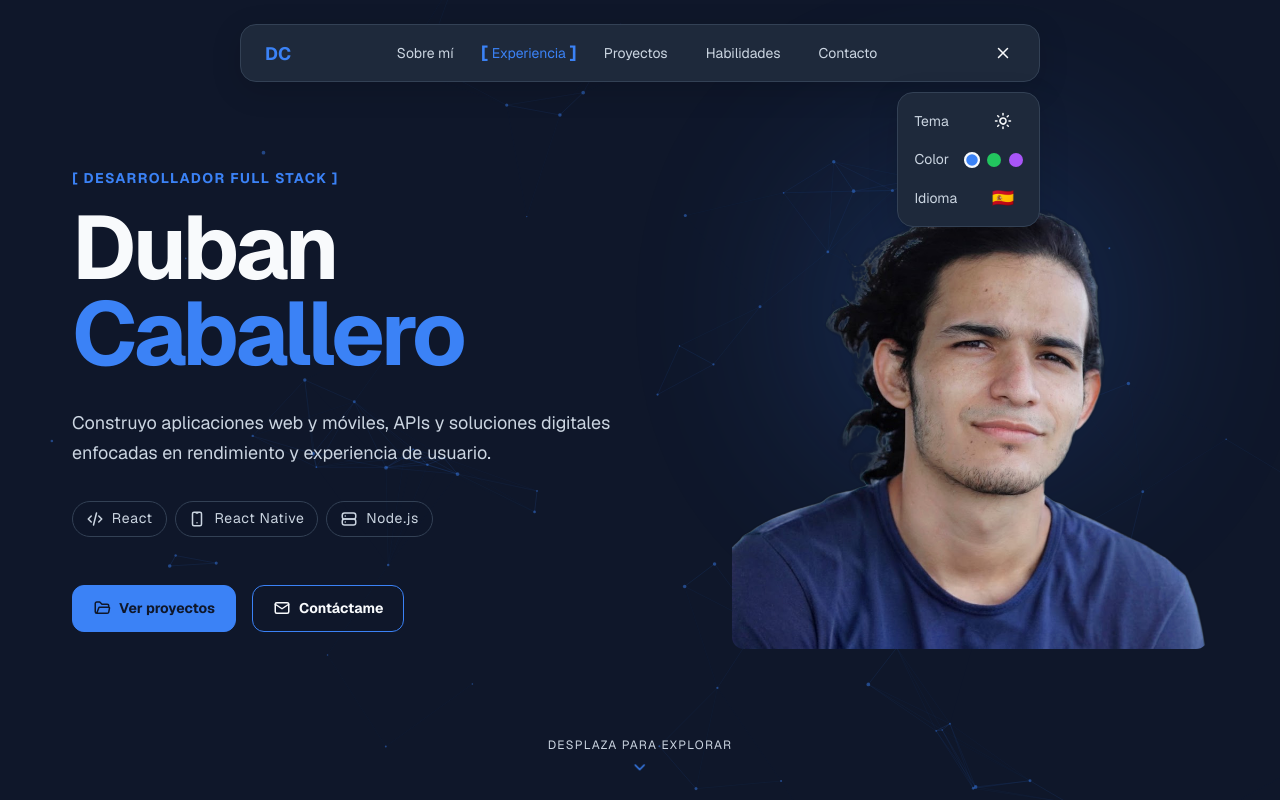
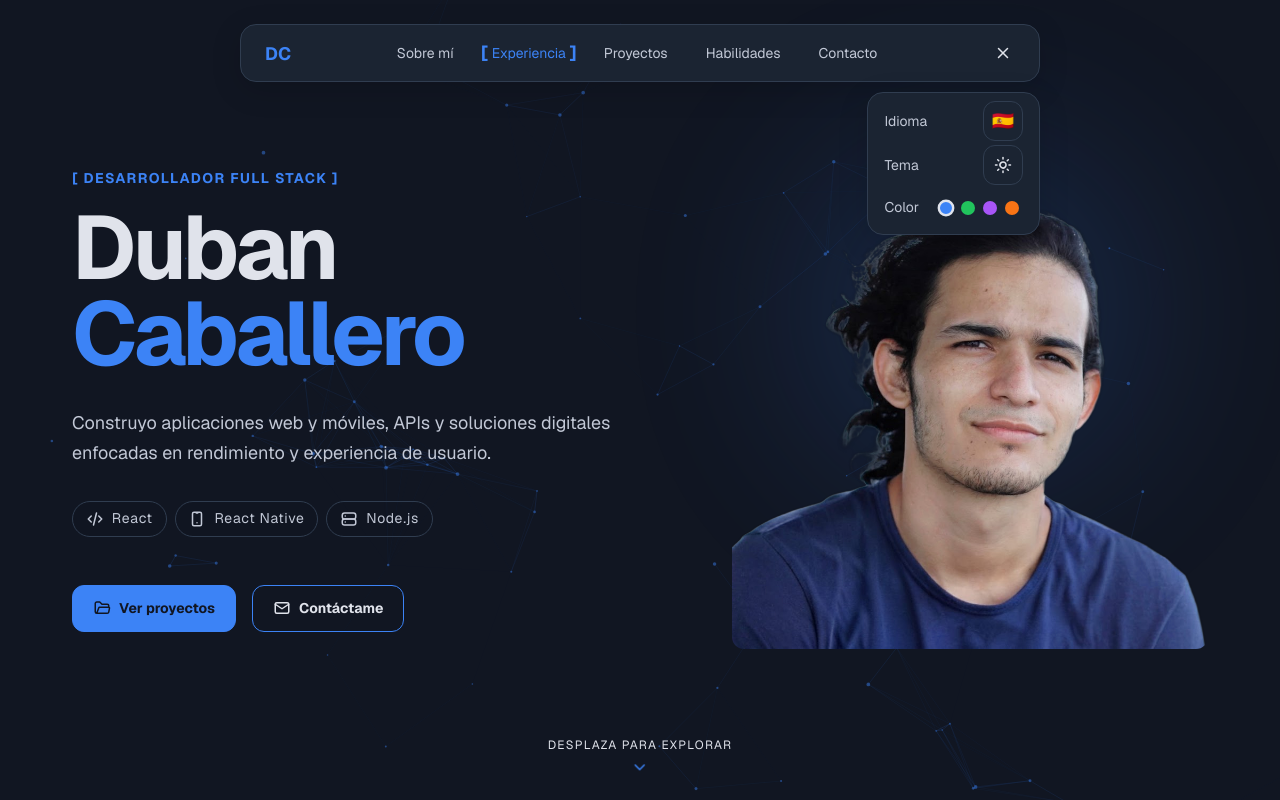
Before and after one commit to dknightdev/fullstack-showcase, a React (Vite) app in the folder apps/web/: page / in a window 1280 px wide. Both pictures are taken after a click on the button 1002 px from the left and 53 px from the top of the page. Shown: the top 800 px of the page. Built offline with nearby package versions, Linux system fonts and the light colour scheme.

Commit message:
Paleta de colores y arreglo de preferences

```diff
--- a/apps/web/src/components/layout/Navbar/Preferences/Preferences.module.css
+++ b/apps/web/src/components/layout/Navbar/Preferences/Preferences.module.css
@@ -1,7 +1,7 @@
 .container {
 	display: flex;
 	flex-direction: column;
-	gap: var(--spacing-sm);
+	gap: var(--spacing-xs);
 }
 
 .row {
@@ -9,6 +9,15 @@
 	align-items: center;
 	justify-content: space-between;
 	gap: var(--spacing-md);
+}
+
+.row:not(.colorRow) button,
+.row:not(.colorRow) a {
+	border: 1px solid var(--color-border);
+}
+
+.colorRow {
+	padding-block: var(--spacing-sm);
 }
 
 .label {
@@ -28,6 +37,7 @@
 	display: flex;
 	align-items: center;
 	gap: var(--spacing-sm);
+	padding-inline: var(--spacing-xs);
 }
 
 .accent {
@@ -45,22 +55,26 @@
 }
 
 .accent:hover {
-	transform: scale(1.15);
+	transform: scale(1.2);
 }
 
 .accent.active {
 	border-color: var(--color-text);
-	transform: scale(1.15);
+	transform: scale(1.2);
 }
 
 .blue {
-	background-color: #3b82f6;
+	background-color: var(--blue);
 }
 
 .green {
-	background-color: #22c55e;
+	background-color: var(--green);
 }
 
 .purple {
-	background-color: #a855f7;
+	background-color: var(--purple);
 }
+
+.orange {
+	background-color: var(--orange);
+}
--- a/apps/web/src/components/layout/Navbar/Preferences/Preferences.tsx
+++ b/apps/web/src/components/layout/Navbar/Preferences/Preferences.tsx
@@ -19,6 +19,21 @@ const Preferences = () => {
 	return (
 		<div className={styles.container}>
 			<div className={styles.row}>
+				<span className={styles.label}>{t('preferences.language')}</span>
+				<Button
+					variant='icon'
+					onClick={() => setLanguage(language === 'es' ? 'en' : 'es')}
+					aria-label={t(language === 'es' ? 'preferences.switchToEnglish' : 'preferences.switchToSpanish')}
+					aria-pressed={language === 'en'}
+					title={t(language === 'es' ? 'preferences.switchToEnglish' : 'preferences.switchToSpanish')}
+				>
+					<span className={styles.languageFlag} aria-hidden='true'>
+						{language === 'es' ? '🇪🇸' : '🇺🇸'}
+					</span>
+				</Button>
+			</div>
+
+			<div className={styles.row}>
 				<span className={styles.label}>{t('preferences.theme')}</span>
 				<Button
 					variant='icon'
@@ -29,7 +44,7 @@ const Preferences = () => {
 				</Button>
 			</div>
 
-			<div className={styles.row}>
+			<div className={`${styles.row} ${styles.colorRow}`}>
 				<span className={styles.label}>{t('preferences.color')}</span>
 				<div className={styles.accents}>
 					<button
@@ -52,22 +67,14 @@ const Preferences = () => {
 						onClick={() => setAccent('purple')}
 						aria-label={t('preferences.purpleAccent')}
 					/>
+
+					<button
+						type='button'
+						className={`${styles.accent} ${styles.orange} ${accent === 'orange' ? styles.active : ''}`}
+						onClick={() => setAccent('orange')}
+						aria-label={t('preferences.orangeAccent')}
+					/>
 				</div>
-			</div>
-
-			<div className={styles.row}>
-				<span className={styles.label}>{t('preferences.language')}</span>
-				<Button
-					variant='icon'
-					onClick={() => setLanguage(language === 'es' ? 'en' : 'es')}
-					aria-label={t(language === 'es' ? 'preferences.switchToEnglish' : 'preferences.switchToSpanish')}
-					aria-pressed={language === 'en'}
-					title={t(language === 'es' ? 'preferences.switchToEnglish' : 'preferences.switchToSpanish')}
-				>
-					<span className={styles.languageFlag} aria-hidden='true'>
-						{language === 'es' ? '🇪🇸' : '🇺🇸'}
-					</span>
-				</Button>
 			</div>
 		</div>
 	)
--- a/apps/web/src/components/layout/ScrollBackground/ScrollBackground.tsx
+++ b/apps/web/src/components/layout/ScrollBackground/ScrollBackground.tsx
@@ -13,7 +13,7 @@ type Particle = {
 	radius: number
 }
 
-const MAX_PARTICLES = 85
+const MAX_PARTICLES = 90
 const MAX_PARTICLES_MOBILE = 50
 const CONNECTION_DISTANCE = 130
 const CONNECTION_DISTANCE_MOBILE = 100
--- a/apps/web/src/components/sections/Hero/Hero.module.css
+++ b/apps/web/src/components/sections/Hero/Hero.module.css
@@ -134,7 +134,7 @@ h1 span {
 	transform: translateX(-50%);
 	opacity: 1;
 
-	color: var(--color-text-soft);
+	color: var(--color-text);
 
 	transition:
 		opacity var(--transition-normal),
--- a/apps/web/src/components/sections/Projects/Projects.module.css
+++ b/apps/web/src/components/sections/Projects/Projects.module.css
@@ -154,11 +154,13 @@
 	display: flex;
 	flex-direction: column;
 	overflow: hidden;
+	border: 1px solid var(--color-border);
 	border-radius: var(--border-radius-lg);
 	background-color: var(--color-surface);
 
 	transition:
-		background-color var(--transition-normal);
+		background-color var(--transition-normal),
+		border-color var(--transition-normal);
 }
 
 .websiteImage {
--- a/apps/web/src/components/ui/Button/Button.module.css
+++ b/apps/web/src/components/ui/Button/Button.module.css
@@ -15,11 +15,13 @@
 	border-radius: var(--border-radius-md);
 	font-size: var(--font-size-sm);
 	font-weight: var(--font-weight-bold);
+	box-shadow: none;
 
 	transition:
 		background-color var(--transition-normal),
 		color var(--transition-normal),
-		border-color var(--transition-normal);
+		border-color var(--transition-normal),
+		box-shadow var(--transition-normal);
 }
 
 .primary {
@@ -30,6 +32,7 @@
 .primary:hover {
 	background-color: var(--color-primary-hover);
 	border-color: var(--color-primary-hover);
+	box-shadow: var(--shadow-sm-primary);
 }
 
 .secondary {
@@ -40,6 +43,7 @@
 .secondary:hover {
 	background-color: var(--color-surface);
 	color: var(--color-primary);
+	box-shadow: var(--shadow-sm-primary);
 }
 
 .tertiary {
@@ -51,9 +55,11 @@
 	font: inherit;
 	font-size: var(--font-size-sm);
 	font-weight: var(--font-weight-bold);
+	text-shadow: none;
 
 	transition:
-		color var(--transition-normal);
+		color var(--transition-normal),
+		text-shadow var(--transition-normal);
 }
 
 .tertiary svg {
@@ -65,6 +71,7 @@
 
 .tertiary:hover {
 	color: var(--color-primary);
+	text-shadow: var(--shadow-sm-primary);
 }
 
 .icon {
--- a/apps/web/src/components/ui/ImageGallery/ImageGallery.module.css
+++ b/apps/web/src/components/ui/ImageGallery/ImageGallery.module.css
@@ -51,8 +51,8 @@
 
 .preview .image {
 	overflow-x: hidden;
-	opacity: var(--gallery-preview-opacity, 0.9);
-	filter: var(--gallery-preview-filter, saturate(0.9) brightness(0.9));
+	opacity: var(--gallery-preview-opacity, 0.85);
+	filter: var(--gallery-preview-filter, saturate(0.85) brightness(0.85));
 
 	transition:
 		opacity var(--transition-normal),
--- a/apps/web/src/components/ui/Modal/Modal.module.css
+++ b/apps/web/src/components/ui/Modal/Modal.module.css
@@ -23,7 +23,7 @@
 	border: 1px solid var(--color-border);
 	border-radius: var(--border-radius-lg);
 	background-color: var(--color-surface);
-	box-shadow: var(--shadow-lg);
+	box-shadow: var(--shadow-md);
 
 	transition:
 		background-color var(--transition-normal),
--- a/apps/web/src/stores/preferencesStore.ts
+++ b/apps/web/src/stores/preferencesStore.ts
@@ -3,7 +3,7 @@ import { persist } from 'zustand/middleware'
 
 type Theme = 'dark' | 'light'
 
-type Accent = 'blue' | 'green' | 'purple'
+type Accent = 'blue' | 'green' | 'purple' | 'orange'
 
 type Language = 'es' | 'en'
 
--- a/apps/web/src/styles/globals.css
+++ b/apps/web/src/styles/globals.css
@@ -44,40 +44,58 @@
 	--border-radius-full: 999px;
 
 	/** Colors */
-	--color-background: #0f172a;
-	--color-surface: #1e293b;
-	--color-text: #f8fafc;
-	--color-text-soft: #cbd5e1;
+	--blue: hsl(217, 91%, 60%);
+	--green: hsl(142, 71%, 45%);
+	--purple: hsl(271, 91%, 65%);
+	--orange: hsl(25, 95%, 53%);
 
-	--color-primary: #3b82f6;
-	--color-primary-hover: #60a5fa;
 
-	--color-border: #334155;
+	--color-background: hsl(222, 35%, 10%);
+	--color-surface: hsl(217, 30%, 15%);
+	--color-border: hsl(215, 25%, 25%);
+	--color-text: hsl(222, 20%, 90%);
+	--color-text-soft: hsl(222, 20%, 80%);
+
+	--color-primary: var(--blue);
+	--color-primary-hover: color-mix(
+		in srgb,
+		var(--color-primary),
+		white 12%
+	);
+	--color-primary-transparent: color-mix(
+		in srgb,
+		var(--color-primary),
+		transparent 65%
+	);
+
 
 	/** Effects */
 	--shadow-sm: 0 2px 8px rgb(0 0 0 / 10%);
 	--shadow-md: 0 8px 30px rgb(0 0 0 / 15%);
+	--shadow-sm-primary: 0px 0px 6px var(--color-primary-transparent);
+
 	--transition-fast: 0.2s ease;
 	--transition-normal: 0.3s ease;
 }
 
 [data-theme='light'] {
-	--color-background: #f8fafc;
-	--color-surface: #ffffff;
-	--color-text: #0f172a;
-	--color-text-soft: #475569;
-
-	--color-border: #e2e8f0;
+	--color-background: hsl(210, 40%, 98%);
+	--color-surface: hsl(210, 40%, 100%);
+	--color-border: hsl(214, 32%, 90%);
+	--color-text: hsl(222, 35%, 15%);
+	--color-text-soft: hsl(222, 35%, 20%);
 }
 
 [data-accent='green'] {
-	--color-primary: #22c55e;
-	--color-primary-hover: #4ade80;
+	--color-primary: var(--green);
 }
 
 [data-accent='purple'] {
-	--color-primary: #a855f7;
-	--color-primary-hover: #c084fc;
+	--color-primary: var(--purple);
+}
+
+[data-accent='orange'] {
+	--color-primary: var(--orange);
 }
 
 * {
```
